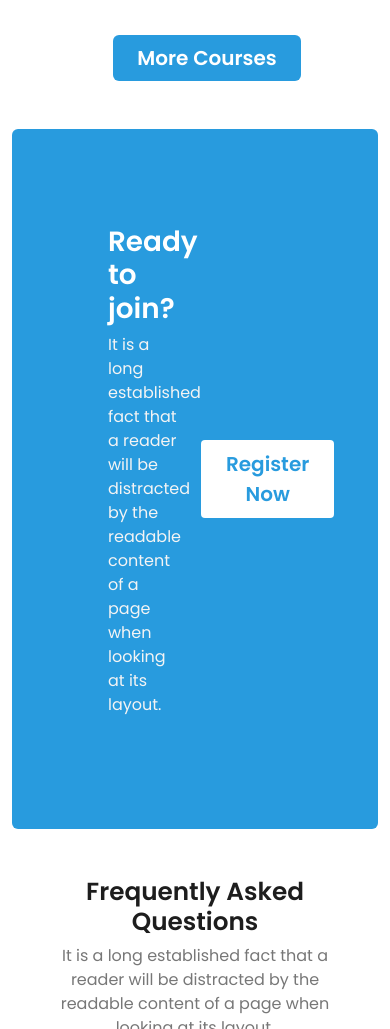
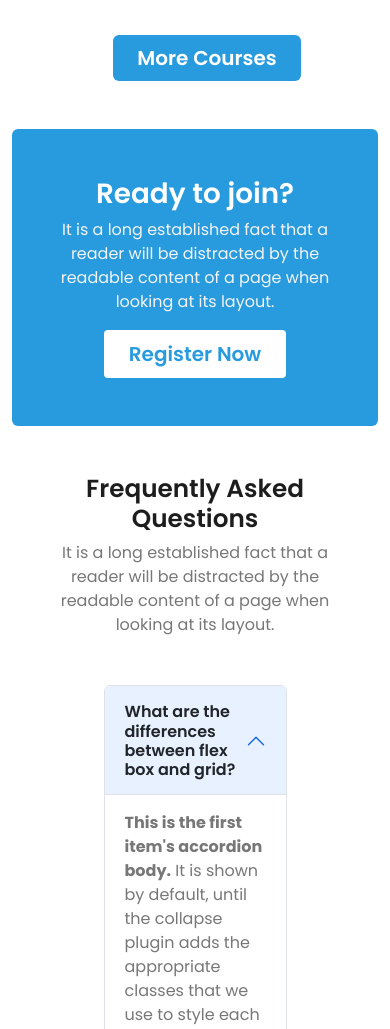
Before and after one commit to mirzanahid/edu-care, a plain HTML site: page index.html in a window 390 px wide. Shown: the part 3940-4969 px from the top of the page. Drawn offline with nearby package versions, Linux system fonts and the light colour scheme.

Commit message:
register responsive done

```diff
--- a/index.html
+++ b/index.html
@@ -317,17 +317,17 @@
             <!--====================================
                          register html start
                  ==================================== -->
-            <section class="register my-5">
+            <section class="register my-5 ">
                 <div class="container">
                     <div
-                        class="register-inner primarybgColor d-flex justify-content-between align-items-center px-5 py-5 rounded-2">
-                        <div class="register-text my-5 ms-5 w-75">
+                        class="register-inner  primarybgColor d-flex flex-column flex-lg-row flex-xl-row text-lg-start text-center justify-content-between align-items-center px-xl-5  px-lg-5 py-5 rounded-2">
+                        <div class="register-text my-xl-5 px-xl-4 w-75">
                             <h2 class="fs-1 fw-semibold text-white">Ready to join?</h2>
-                            <p class="fs-6 fw-normal white-pragraph w-75">It is a long established fact that a reader
+                            <p class="fs-6 fw-normal white-pragraph ">It is a long established fact that a reader
                                 will be distracted by the readable content of a page when looking at its layout.</p>
                         </div>
-                        <div class="register-btn me-5">
-                            <button type="button" class="btn bg-white primaryColor fs-5 fw-semibold px-4 py-2 rounded-1"
+                        <div class="register-btn me-xl-5">
+                            <button type="button" class="btn bg-white primaryColor fs-5 fw-semibold  px-4 py-2 rounded-1"
                                 data-bs-toggle="modal" data-bs-target="#staticBackdrop">Register Now</button>
                         </div>
                     </div>
```
